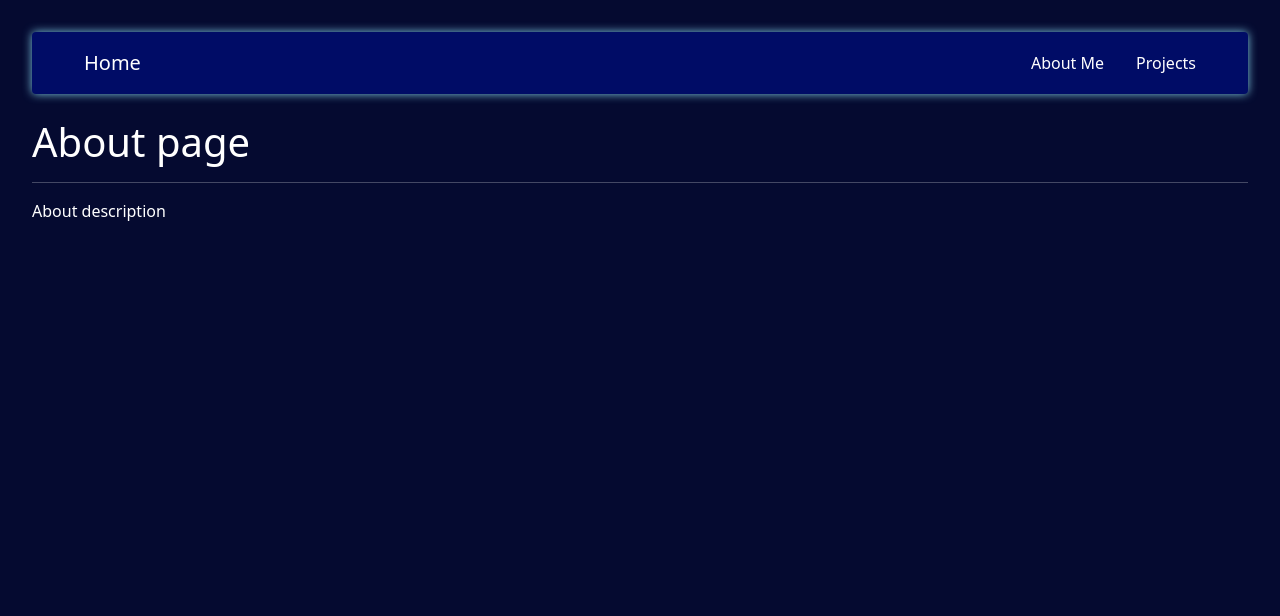
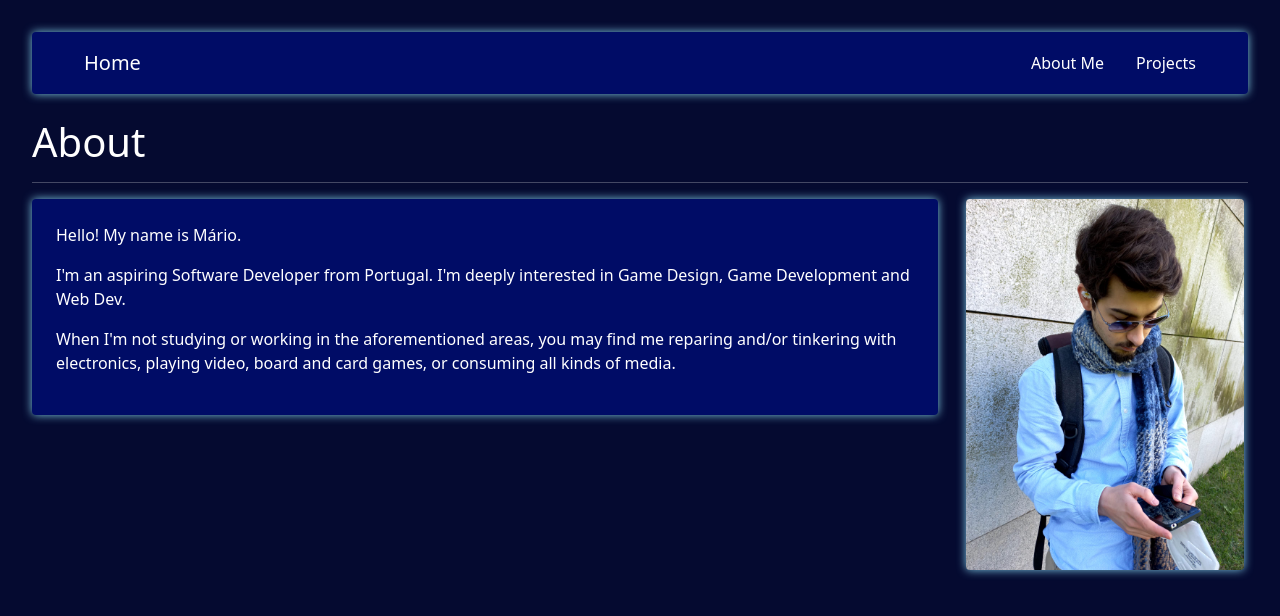
Before and after one commit to Retchut/personal-website, a React (Create React App) app: page /about in a window 1280 px wide. Shown: the top 616 px of the page. Built offline with nearby package versions, Linux system fonts and the light colour scheme.

Commit message:
feat: add simple about page

```diff
--- /dev/null
+++ b/src/Assets/Data/AboutData.js
@@ -0,0 +1,7 @@
+export const AboutData = {
+    aboutMe : [
+        "Hello! My name is Mário.",
+        "I'm an aspiring Software Developer from Portugal. I'm deeply interested in Game Design, Game Development and Web Dev.",
+        "When I'm not studying or working in the aforementioned areas, you may find me reparing and/or tinkering with electronics, playing video, board and card games, or consuming all kinds of media."
+    ]
+};
--- a/src/Components/Project/Project.js
+++ b/src/Components/Project/Project.js
@@ -1,7 +1,7 @@
 function Project(props){
   const { projectData } = props;
   return (
-    <div className="d-flex flex-wrap justify-content-center h-100 mx-3 background-box rounded p-4">
+    <div className="d-flex flex-wrap justify-content-center h-100 background-box rounded mx-3 p-4">
       {/* Img/Name/Description */}
       <div className="row flex-shrink-1 w-100">
         <div className="col-lg-4 mt-2 d-flex justify-content-center align-items-start">
--- a/src/Pages/About/About.js
+++ b/src/Pages/About/About.js
@@ -1,9 +1,23 @@
+import { AboutData } from '../../Assets/Data/AboutData.js'
+
 function About(){
     return (
         <>
-            <h1>About page</h1>
+            <h1>About</h1>
             <hr></hr>
-            <p>About description</p>
+            <div className="row">
+                <div className="col-lg-9 col-md-8 col-sm-6 pb-4">
+                    <div className="background-box rounded mr-3 p-4">
+                        {AboutData.aboutMe.map((paragraph, index) => {
+                                return (<p key={"aboutMe-" + index}>{paragraph}</p>)
+                            }
+                        )}
+                    </div>
+                </div>
+                <div className="col d-flex align-items-center rounded mx-3 p-0">
+                    <img src="./Images/About/me.jpg" alt="Me" className="img-fluid background-box rounded w-100"></img>
+                </div>
+            </div>
         </>
     );
 }
```
Also changed, not shown: public/Images/About/me.jpg (renamed from public/Images/About/picture.jpg).
